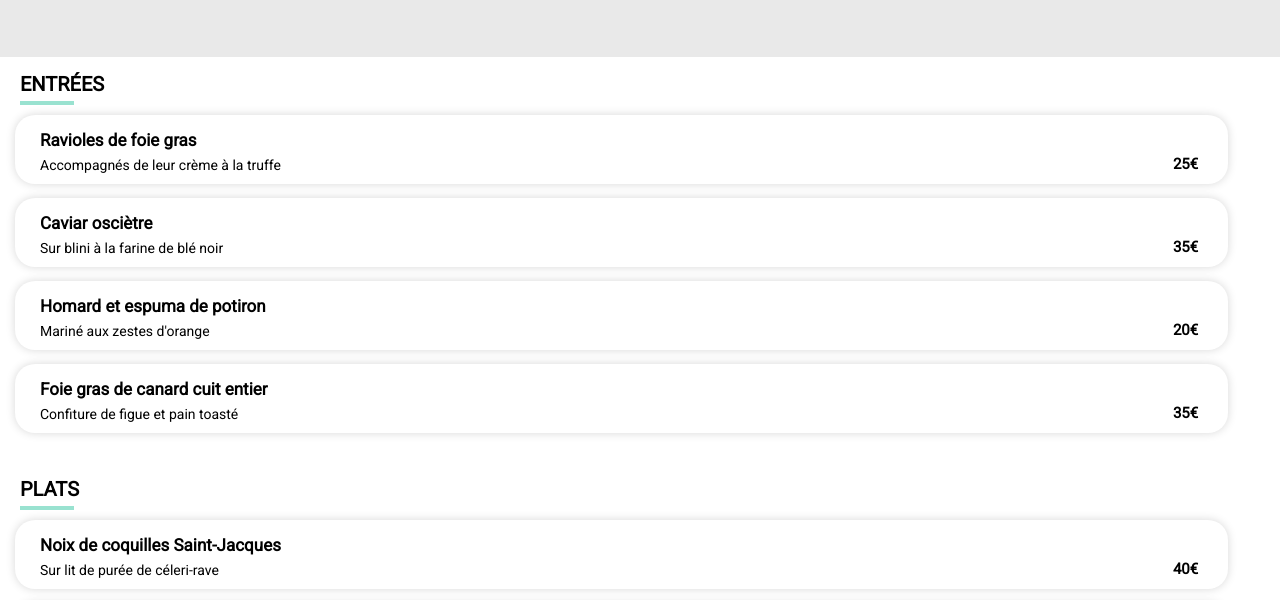
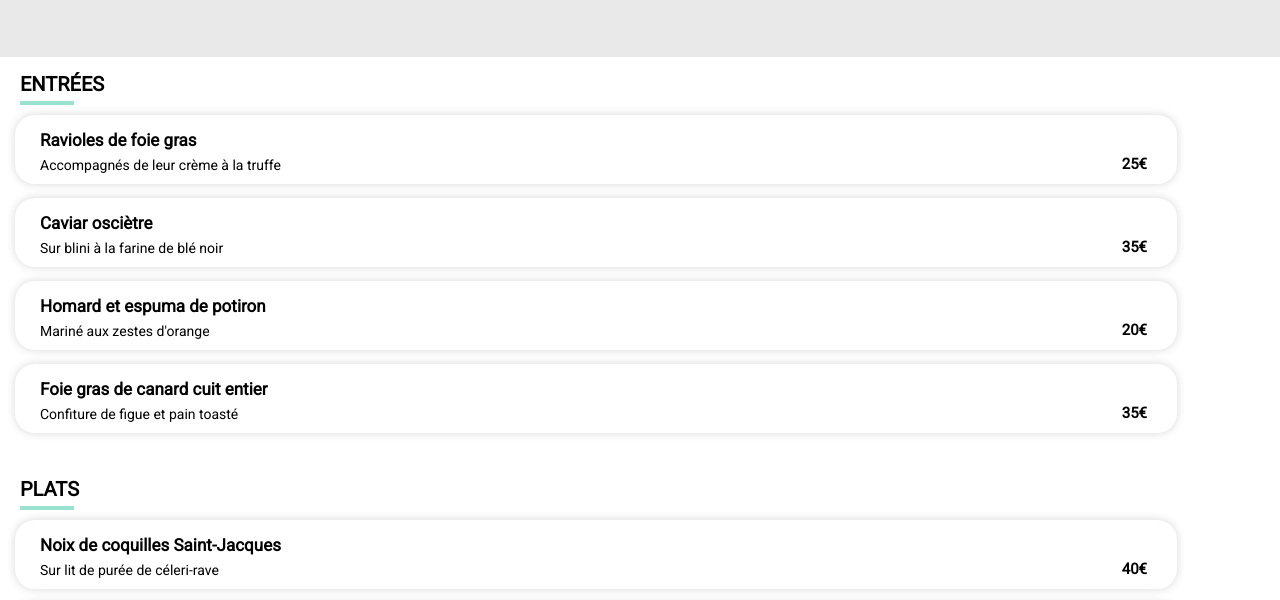
Before and after one commit to stefzouille/SorresStephane_3_27122021, a website: page pages_menu/note_enchantee.html in a window 1280 px wide. Shown: the part 1127-1727 px from the top of the page. Drawn offline with Linux system fonts and the light colour scheme; a web font is replaced by a local one.

Commit message:
ad rm scroll menu

```diff
--- a/sass/pages/_page-menu.scss
+++ b/sass/pages/_page-menu.scss
@@ -150,7 +150,7 @@ img {
   border-radius: 20px;
   box-shadow: #d8d8d8 0px 0px 10px;
   background-color: white;
-  width: 94%;
+  width: 90%;
   margin: 10px 10px 0px 15px;
   padding-left: 10px;
   padding-bottom: 10px;
```
Also changed, not shown: public/css/main.css.
